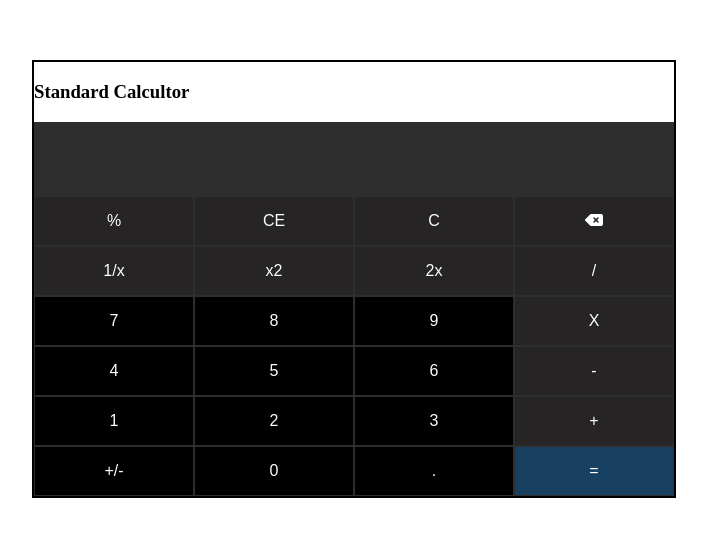
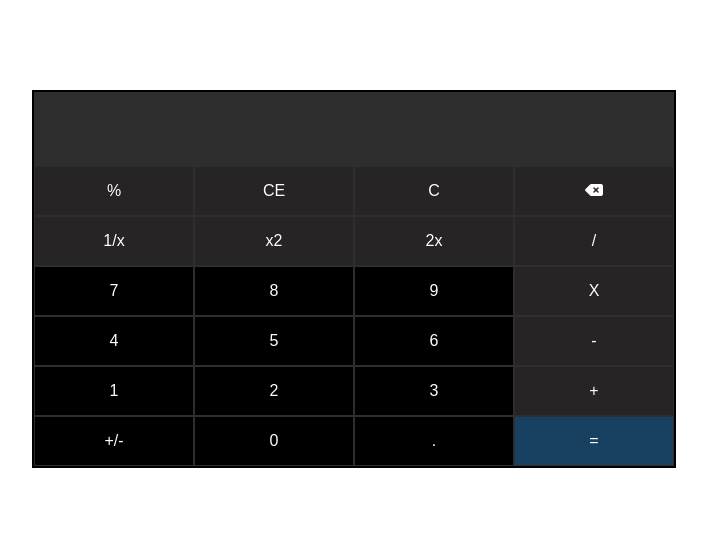
Before and after one commit to myidshabeer/calculator-bhtml-css, a plain HTML site: page index.html in a window 1280 px wide. Shown: the part 121-658 px from the top of the page, without its empty margins (286-993 px from the left). Drawn offline with Linux system fonts and the light colour scheme.

Commit message:
Revert "added heading"
This reverts commit 8798e09c1ed52c603bdd43f09359aca8dfcc76af.

```diff
--- a/index.html
+++ b/index.html
@@ -11,8 +11,7 @@
 <body>
     <main>
         <div class="container">
-            <h3>Standard Calcultor</h3>
-        <input class="display" type="number"/>
+        <input class="display" type="number" />
         <div>
             <button class="button button-gray">%</button><button class="button button-gray">CE</button><button class="button button-gray">C</button><button
                 class="button button-gray"><i class="fas fa-backspace"></i></button>
```
